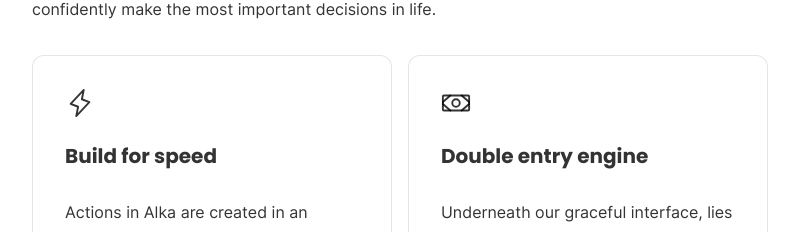
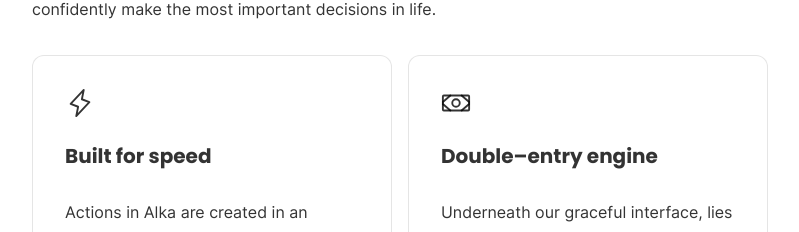
Before and after one commit to alkafinance/alka-website, a Next.js app: page / in a window 1280 px wide. Shown: the part 1111-1343 px from the top of the page, without its empty margins (240-1039 px from the left). Built offline with nearby package versions, Linux system fonts and the light colour scheme.

Commit message:
Fix a few typos

```diff
--- a/pages/index.tsx
+++ b/pages/index.tsx
@@ -116,14 +116,14 @@ export default function Index() {
           </p>
 
           <div className="mt-8 grid grid-cols-1 gap-4 md:grid-cols-2">
-            <FeatureCard title="Build for speed" icon={<Lightning />}>
+            <FeatureCard title="Built for speed" icon={<Lightning />}>
               <p>
                 Actions in Alka are created in an instant, so you can work as
                 fast as you think.
               </p>
             </FeatureCard>
 
-            <FeatureCard title="Double entry engine" icon={<Money />}>
+            <FeatureCard title="Double–entry engine" icon={<Money />}>
               <p>
                 Underneath our graceful interface, lies the gold standard of
                 data models.
```
